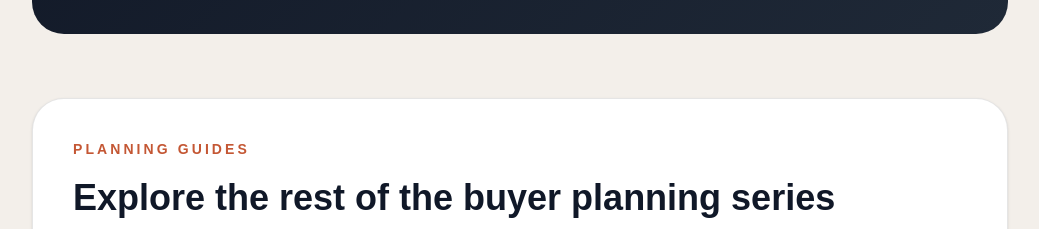
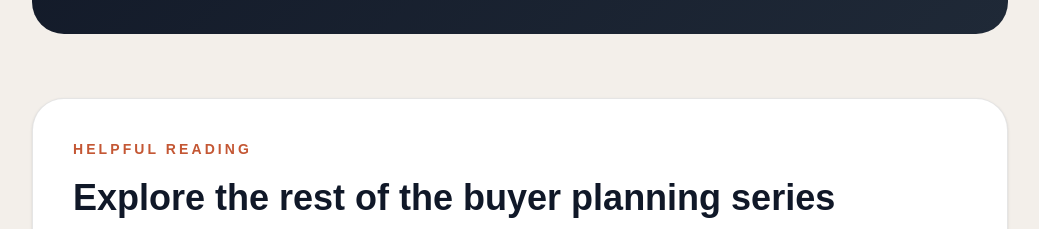
Before and after one commit to Marco1993-M/pequeno, a Next.js app: page /articles/lsf-vs-brick-south-africa in a window 1280 px wide. Shown: the part 3628-3857 px from the top of the page, without its empty margins (120-1159 px from the left). Built offline with nearby package versions, Linux system fonts and the light colour scheme.

Commit message:
Add files via upload

```diff
--- a/src/components/BuyerIntentCluster.js
+++ b/src/components/BuyerIntentCluster.js
@@ -4,6 +4,7 @@ import { buyerIntentArticles } from "@/data/buyerIntentArticles";
 
 export default function BuyerIntentCluster({
   currentHref,
+  eyebrow = "Helpful Reading",
   title = "Explore more planning guides",
   intro = "These articles cover the questions buyers usually ask before they commit to a building system, budget, or site strategy.",
 }) {
@@ -15,7 +16,7 @@ export default function BuyerIntentCluster({
     <section className="mt-16 rounded-[2rem] border border-black/10 bg-white p-8 shadow-sm md:p-10">
       <div className="max-w-3xl">
         <p className="text-sm font-semibold uppercase tracking-[0.22em] text-[#c45734]">
-          Planning Guides
+          {eyebrow}
         </p>
         <h2 className="mt-4 text-3xl font-semibold leading-tight text-gray-900 md:text-4xl">
           {title}
```
